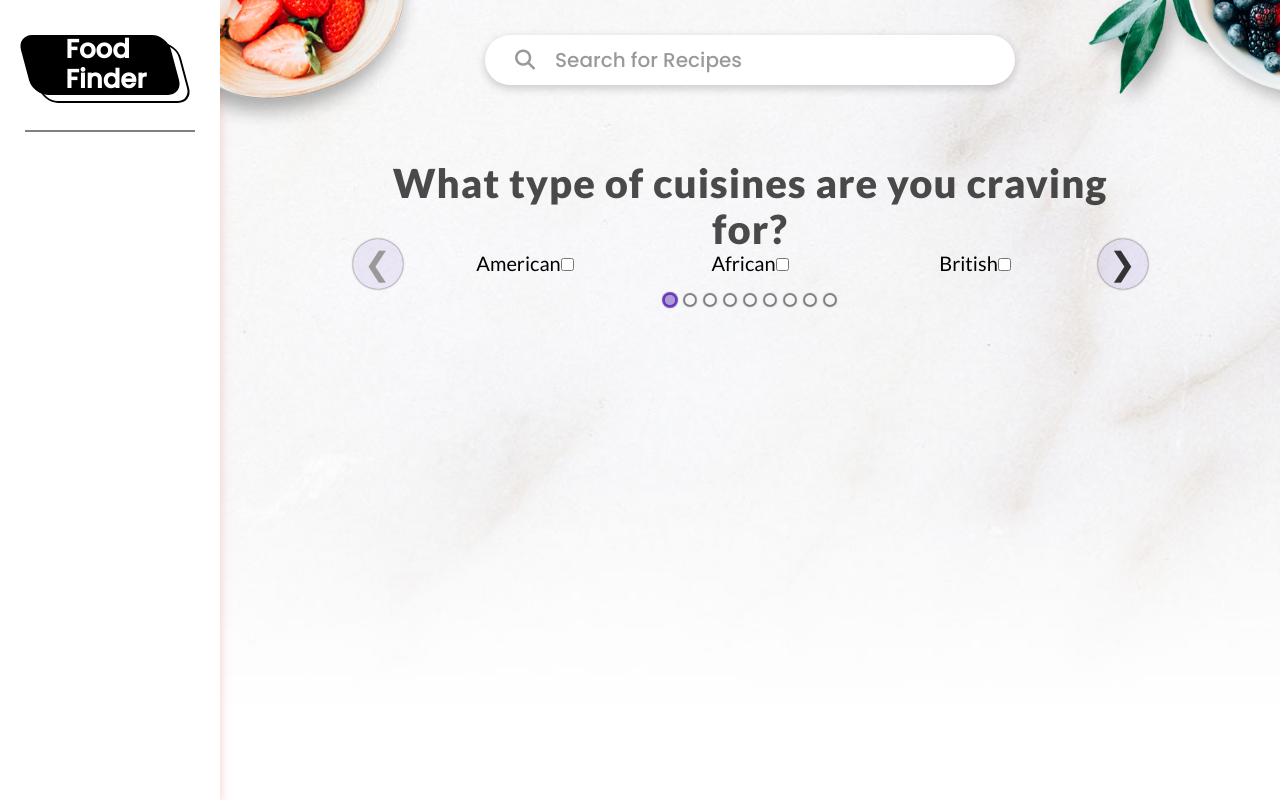
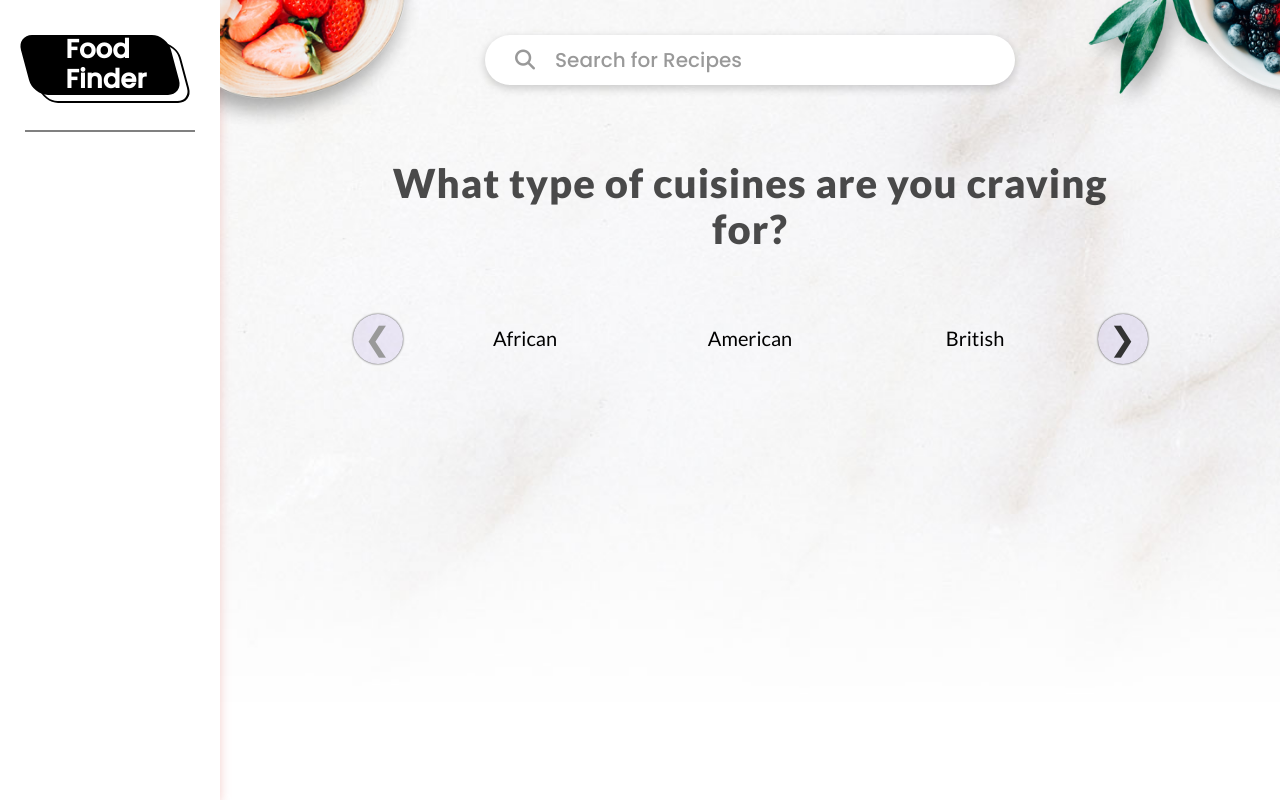
Before and after one commit to LesterYiu/food-finder, a React (Create React App) app: page / in a window 1280 px wide. Built offline with nearby package versions, Linux system fonts and the light colour scheme.

Commit message:
removed rec dot

```diff
--- a/src/components/Form.js
+++ b/src/components/Form.js
@@ -3,117 +3,118 @@ import Carousel from 'react-elastic-carousel';
 const breakPoints = [
     {width: 1, itemsToShow: 1},
     {width: 550, itemsToShow: 3},
-    {width: 768, itemsToShow: 3},
+    {width: 768, itemsToShow: 4},
     {width: 1200, itemsToShow: 6},
 ];
 
 const Form = () => {
     return(
         <form action="">
-            <Carousel focusOnSelect={true} breakPoints={breakPoints} itemsToScroll={2}>
+            <legend><h1>What type of cuisines are you craving for?</h1></legend>
+            <Carousel focusOnSelect={true} breakPoints={breakPoints}>
+                <div>
+                    <label htmlFor="african">African</label>
+                    <input id="african" type="checkbox" name="cuisine" value="african" className="sr-only"/>
+                </div>
                 <div>
                     <label htmlFor="american">American</label>
-                    <input id="american" type="checkbox" name="cuisine" value="american" />
-                </div>
-                <div>
-                    <label htmlFor="african">African</label>
-                    <input id="african" type="checkbox" name="cuisine" value="african" />
+                    <input id="american" type="checkbox" name="cuisine" value="american" className="sr-only"/>
                 </div>
                 <div>
                     <label htmlFor="african">British</label>
-                    <input id="british" type="checkbox" name="cuisine" value="british" />
+                    <input id="british" type="checkbox" name="cuisine" value="british" className="sr-only"/>
                 </div>
                 <div>
                     <label htmlFor="cajun">Cajun</label>
-                    <input id="cajun" type="checkbox" name="cuisine" value="cajun" />
+                    <input id="cajun" type="checkbox" name="cuisine" value="cajun" className="sr-only"/>
                 </div>
                 <div>
                     <label htmlFor="caribbean">Caribbean</label>
-                    <input id="caribbean" type="checkbox" name="cuisine" value="caribbean" />
+                    <input id="caribbean" type="checkbox" name="cuisine" value="caribbean" className="sr-only"/>
                 </div>
                 <div>
                     <label htmlFor="chinese">Chinese</label>
-                    <input id="chinese" type="checkbox" name="cuisine" value="chinese" />
+                    <input id="chinese" type="checkbox" name="cuisine" value="chinese" className="sr-only"/>
                 </div>
                 <div>
                     <label htmlFor="eastern european">Eastern European</label>
-                    <input id="eastern european" type="checkbox" name="cuisine" value="eastern european" />
+                    <input id="eastern european" type="checkbox" name="cuisine" value="eastern european" className="sr-only"/>
                 </div>
                 <div>
                     <label htmlFor="european">European</label>
-                    <input id="european" type="checkbox" name="cuisine" value="european" />
+                    <input id="european" type="checkbox" name="cuisine" value="european" className="sr-only"/>
                 </div>
                 <div>
                     <label htmlFor="french">French</label>
-                    <input id="french" type="checkbox" name="cuisine" value="french" />
+                    <input id="french" type="checkbox" name="cuisine" value="french" className="sr-only"/>
                 </div>
                 <div>
                     <label htmlFor="german">German</label>
-                    <input id="german" type="checkbox" name="cuisine" value="german" />
+                    <input id="german" type="checkbox" name="cuisine" value="german" className="sr-only"/>
                 </div>
                 <div>
                     <label htmlFor="german">Greek</label>
-                    <input id="greek" type="checkbox" name="cuisine" value="greek" />
+                    <input id="greek" type="checkbox" name="cuisine" value="greek" className="sr-only"/>
                 </div>
                 <div>
                     <label htmlFor="indian">Indian</label>
-                    <input id="indian" type="checkbox" name="cuisine" value="indian" />
+                    <input id="indian" type="checkbox" name="cuisine" value="indian" className="sr-only"/>
                 </div>
                 <div>
                     <label htmlFor="irish">Irish</label>
-                    <input id="irish" type="checkbox" name="cuisine" value="irish" />
+                    <input id="irish" type="checkbox" name="cuisine" value="irish" className="sr-only"/>
                 </div>
                 <div>
                     <label htmlFor="italian">Italian</label>
-                    <input id="italian" type="checkbox" name="cuisine" value="italian" />
+                    <input id="italian" type="checkbox" name="cuisine" value="italian" className="sr-only"/>
                 </div>
                 <div>
                     <label htmlFor="japanese">Japanese</label>
-                    <input id="japanese" type="checkbox" name="cuisine" value="japanese" />
+                    <input id="japanese" type="checkbox" name="cuisine" value="japanese" className="sr-only"/>
                 </div>
                 <div>
                     <label htmlFor="jewish">Jewish</label>
-                    <input id="jewish" type="checkbox" name="cuisine" value="jewish" />
+                    <input id="jewish" type="checkbox" name="cuisine" value="jewish" className="sr-only"/>
                 </div>
                 <div>
                     <label htmlFor="korean">Korean</label>
-                    <input id="korean" type="checkbox" name="cuisine" value="korean" />
+                    <input id="korean" type="checkbox" name="cuisine" value="korean" className="sr-only"/>
                 </div>
                 <div>
                     <label htmlFor="latin american">Latin American</label>
-                    <input id="latin american" type="checkbox" name="cuisine" value="latin american" />
+                    <input id="latin american" type="checkbox" name="cuisine" value="latin american" className="sr-only"/>
                 </div>
                 <div>
                     <label htmlFor="mediterranean">Mediterranean</label>
-                    <input id="mediterranean" type="checkbox" name="cuisine" value="mediterranean" />
+                    <input id="mediterranean" type="checkbox" name="cuisine" value="mediterranean" className="sr-only"/>
                 </div>
                 <div>
                     <label htmlFor="mexican">Mexican</label>
-                    <input id="mexican" type="checkbox" name="cuisine" value="mexican" />
+                    <input id="mexican" type="checkbox" name="cuisine" value="mexican" className="sr-only"/>
                 </div>
                 <div>
                     <label htmlFor="middle eastern">Middle Eastern</label>
-                    <input id="middle eastern" type="checkbox" name="cuisine" value="middle eastern" />
+                    <input id="middle eastern" type="checkbox" name="cuisine" value="middle eastern" className="sr-only"/>
                 </div>
                 <div>
                     <label htmlFor="nordic">Nordic</label>
-                    <input id="nordic" type="checkbox" name="cuisine" value="nordic" />
+                    <input id="nordic" type="checkbox" name="cuisine" value="nordic" className="sr-only"/>
                 </div>
                 <div>
                     <label htmlFor="southern">Southern</label>
-                    <input id="southern" type="checkbox" name="cuisine" value="southern" />
+                    <input id="southern" type="checkbox" name="cuisine" value="southern" className="sr-only"/>
                 </div>
                 <div>
                     <label htmlFor="spanish">Spanish</label>
-                    <input id="spanish" type="checkbox" name="cuisine" value="spanish" />
+                    <input id="spanish" type="checkbox" name="cuisine" value="spanish" className="sr-only"/>
                 </div>
                 <div>
                     <label htmlFor="thai">Thai</label>
-                    <input id="thai" type="checkbox" name="cuisine" value="thai" />
+                    <input id="thai" type="checkbox" name="cuisine" value="thai" className="sr-only"/>
                 </div>
                 <div>
                     <label htmlFor="vietnamese">Vietnamese</label>
-                    <input id="vietnamese" type="checkbox" name="cuisine" value="vietnamese" />
+                    <input id="vietnamese" type="checkbox" name="cuisine" value="vietnamese" className="sr-only"/>
                 </div>
             </Carousel>
         </form>
--- a/src/components/Gallery.js
+++ b/src/components/Gallery.js
@@ -19,7 +19,6 @@ const Gallery = () => {
     return(
         <section className="gallerySection">
             <div className="wrapper">
-                <h1>What type of cuisines are you craving for?</h1>
                 <Form/>
             </div>
         </section>
--- a/src/styles/partials/_gallery.scss
+++ b/src/styles/partials/_gallery.scss
@@ -1,4 +1,17 @@
 .gallerySection {
     padding: 75px 0;
     text-align: center;
+
+    .rec-dot {
+        display: none;
+    }
+
+    legend {
+        width: 100%;
+        margin-bottom: 75px;
+    }
+
+    // .rec.rec-arrow:hover {
+    //     color: red;
+    // }
 }
```
